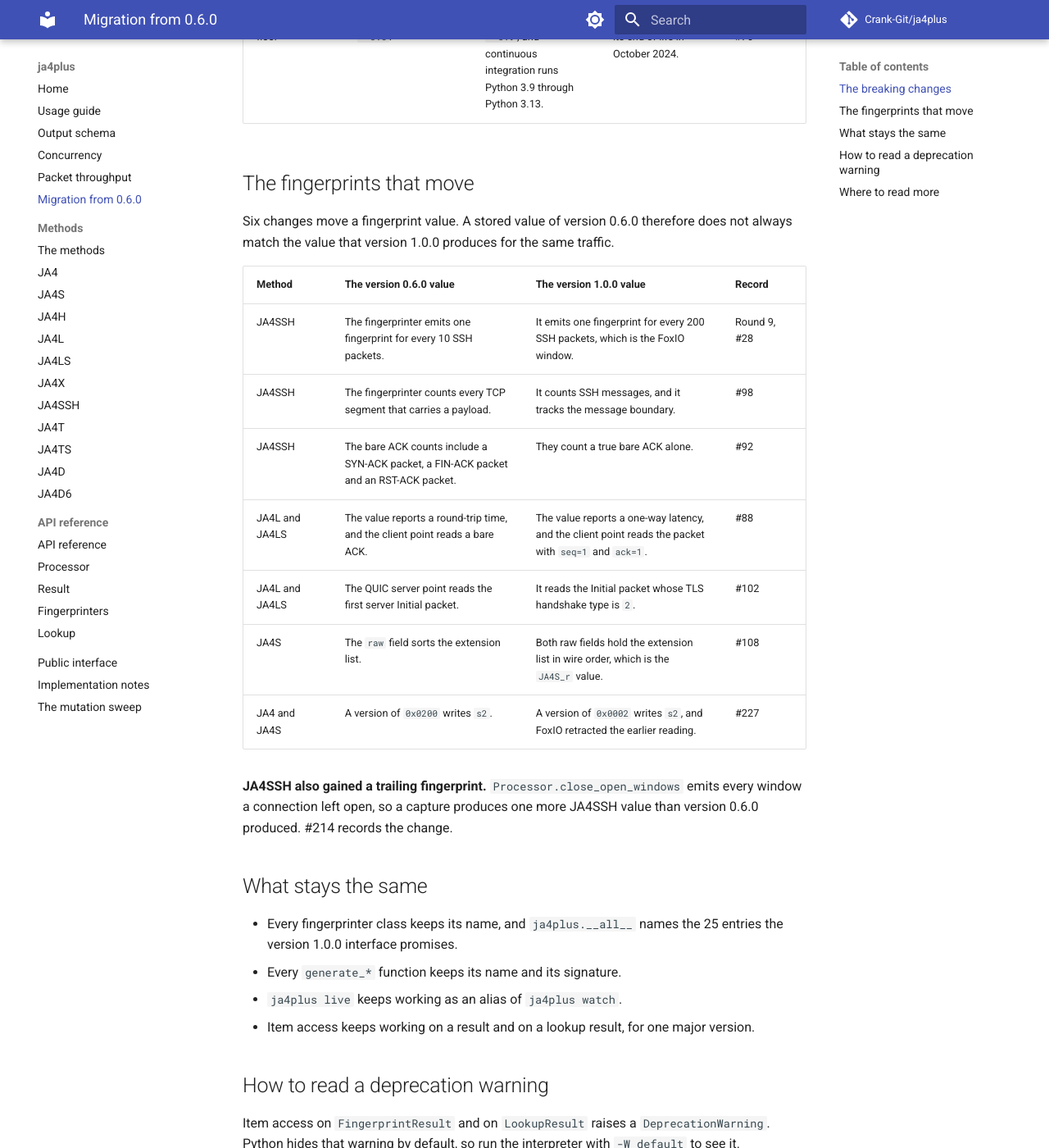
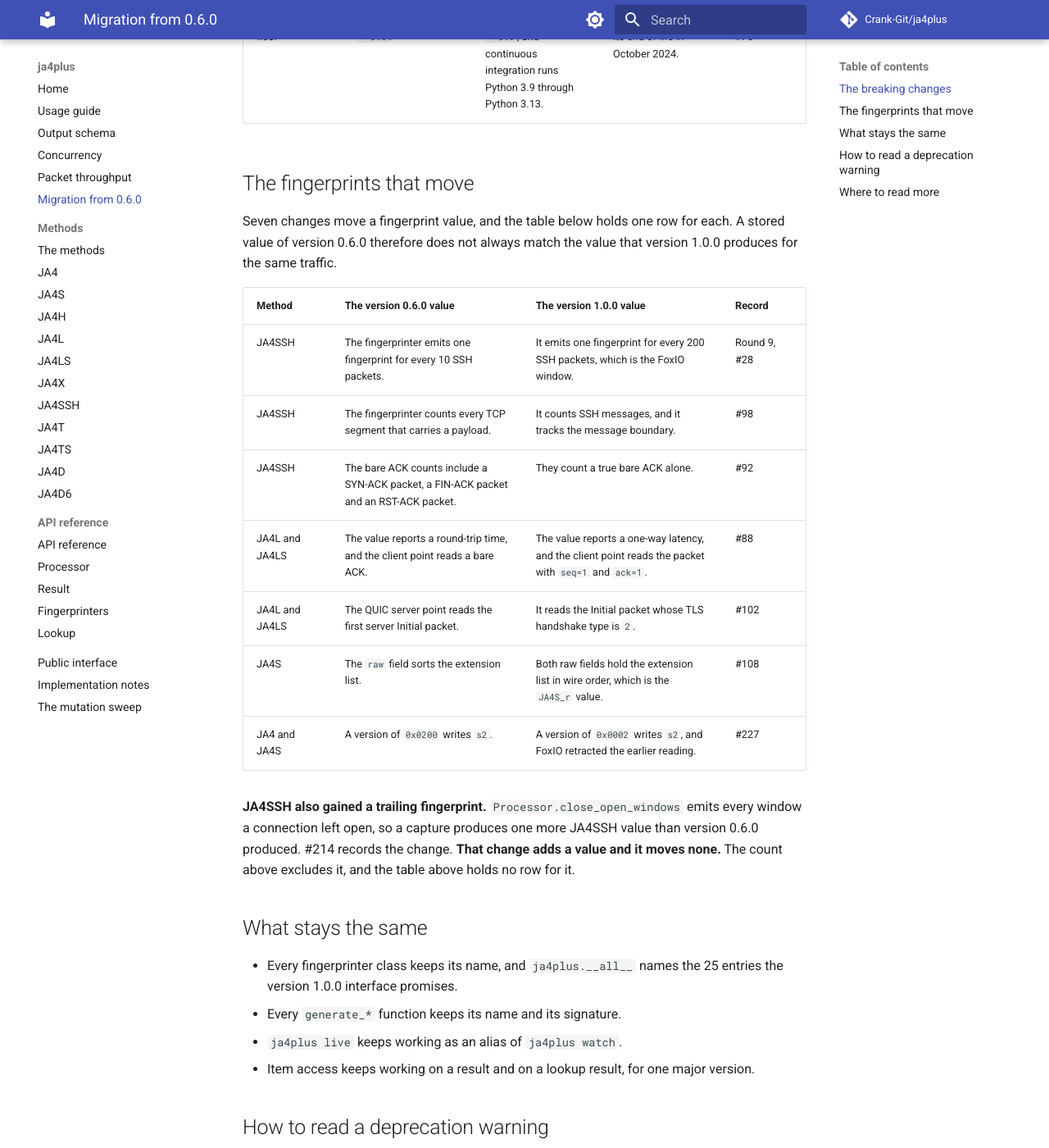
Before and after one commit to Crank-Git/ja4plus, an MkDocs documentation site: the page built from docs/migration-0.6-to-1.0.md, in a window 1280 px wide and 1400 px high, scrolled down 2422 px. Shown: the whole window at 82% size. Built offline with MkDocs 1.6.1 and Material for MkDocs 9.7.7, drawn with Linux system fonts in a browser that asks for light colours; comment, search, counter and statistics services are not loaded; some of the changed text lies outside the part shown.

Commit message:
docs(migration): state the fingerprint move count the table holds (#398)
The page stated six twice and its fingerprint table held seven rows. The
count lived in prose, and no case read it, so two later edits of the same
page moved neither sentence.

The record already stated seven, so the page is the half that is wrong.
Both records are dated measurements and both keep their text.

The trailing paragraph of #214 adds a JA4SSH value and it moves none, so
the count excludes it. The page now states that decision.

Three cases in tests/test_release_notes.py read each count against the
table that carries it, and never against a second copy of the sentence.

[skip ci]

```diff
--- a/docs/migration-0.6-to-1.0.md
+++ b/docs/migration-0.6-to-1.0.md
@@ -8,7 +8,7 @@ form, the new form and the reason. `CHANGELOG.md` and the `## Changelog` table o
 carries it.
 
 **Warning: a fingerprint of version 0.6.0 and a fingerprint of version 1.0.0 are not
-always comparable.** Six of the changes below move a value that a tool may have stored.
+always comparable.** Seven of the changes below move a value that a tool may have stored.
 Read [The fingerprints that move](#the-fingerprints-that-move) before you compare two
 sets of results.
 
@@ -32,8 +32,9 @@ sets of results.
 
 ## The fingerprints that move
 
-Six changes move a fingerprint value. A stored value of version 0.6.0 therefore does not
-always match the value that version 1.0.0 produces for the same traffic.
+Seven changes move a fingerprint value, and the table below holds one row for each. A
+stored value of version 0.6.0 therefore does not always match the value that version
+1.0.0 produces for the same traffic.
 
 | Method | The version 0.6.0 value | The version 1.0.0 value | Record |
 |---|---|---|---|
@@ -47,7 +48,8 @@ always match the value that version 1.0.0 produces for the same traffic.
 
 **JA4SSH also gained a trailing fingerprint.** `Processor.close_open_windows` emits every
 window a connection left open, so a capture produces one more JA4SSH value than version
-0.6.0 produced. #214 records the change.
+0.6.0 produced. #214 records the change. **That change adds a value and it moves none.**
+The count above excludes it, and the table above holds no row for it.
 
 ## What stays the same
 
```
Also changed, not shown: CHANGELOG.md (+31 -0 lines), docs/specs/spec.md (+1 -0 lines), 1 other file.
